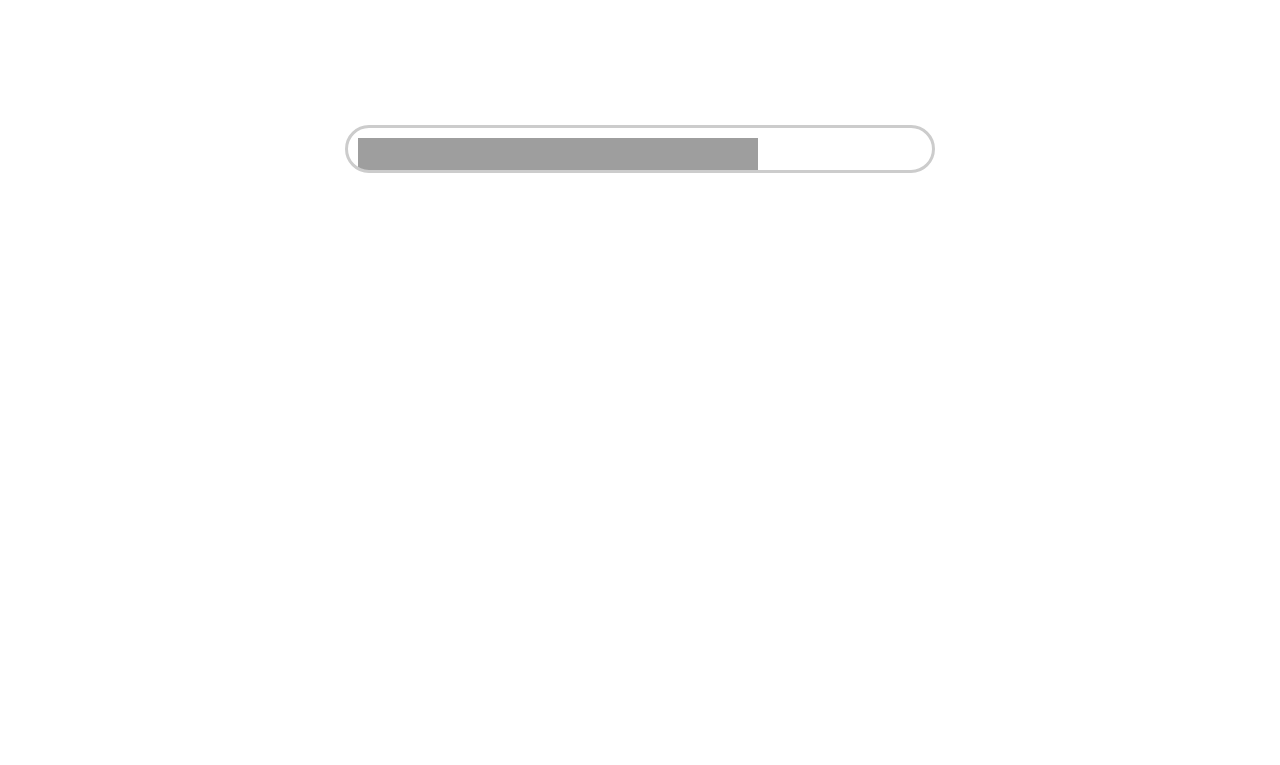
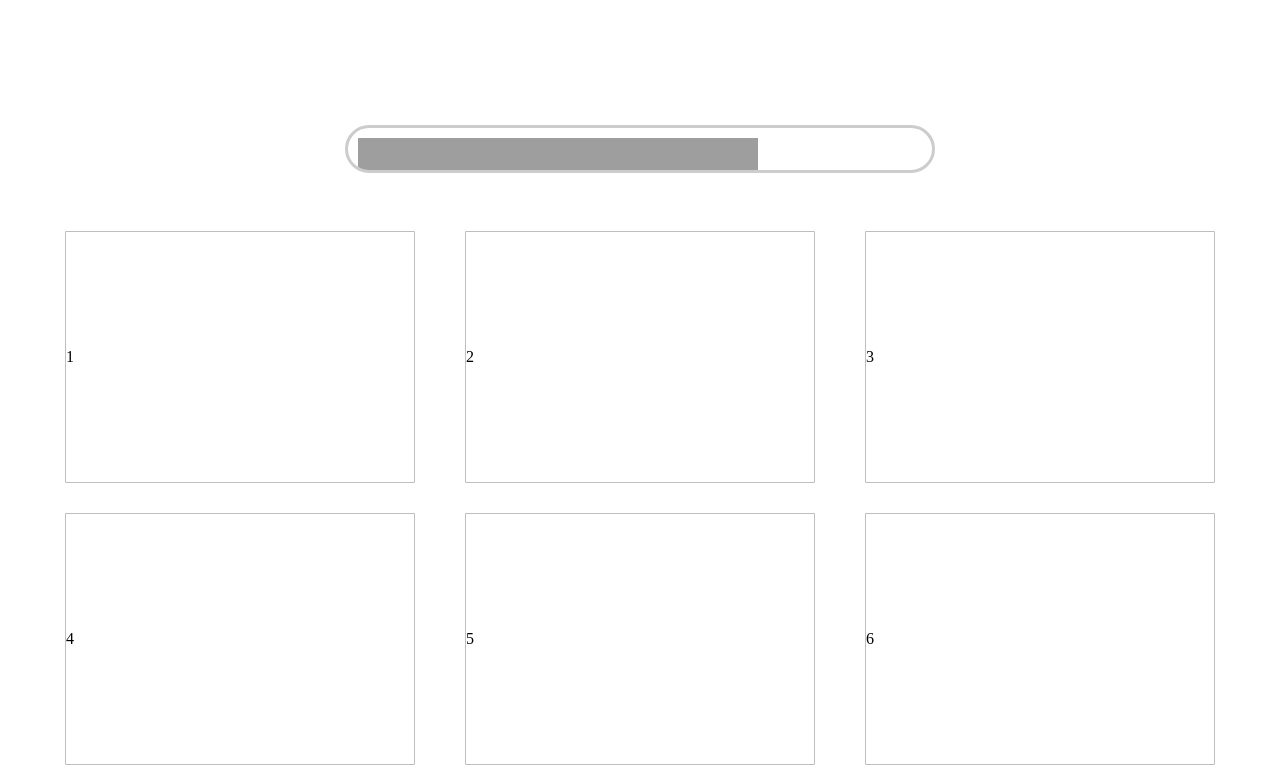
Before and after one commit to EugeneVaida/CSS_GRID_Responsive_Template, a plain HTML site: page main/index.html in a window 1280 px wide. Shown: the part 905-1670 px from the top of the page. Before the commit the page ends 1136 px from the top, so only its background shows below. Drawn offline with Linux system fonts and the light colour scheme; grey boxes are pictures that could not be loaded.

Commit message:
places grid

```diff
--- a/main/index.html
+++ b/main/index.html
@@ -31,6 +31,16 @@
                 <input type="text" name="search">
             </form>
     </div>
+    <div class="places">
+        <div class="place-grid">
+            <div class="place-card">1</div>
+            <div class="place-card">2</div>
+            <div class="place-card">3</div>
+            <div class="place-card">4</div>
+            <div class="place-card">5</div>
+            <div class="place-card">6</div>
+        </div>
+    </div>
 
 
 </body>
--- a/main/style.css
+++ b/main/style.css
@@ -19,6 +19,14 @@
     background-image: url(img/Photo.png);
     background-size: cover;
     height: 90vh;
+}
+
+.place-grid{
+    display: grid;
+    grid-template-columns: repeat(auto-fill, minmax(250px, 350px));
+    grid-column-gap: 50px;
+    grid-row-gap: 30px;
+    justify-content: center;
 }
 
 input[type=text] {
@@ -76,7 +84,17 @@ body {
     top: -70px;
 }
 
+.places{
+    position: relative;
+}
+
 .card{
+    border-radius: 1px;
+    background-color: white;
+    height: 250px;
+}
+
+.place-card{
     border-radius: 1px;
     background-color: white;
     height: 250px;
@@ -93,6 +111,11 @@ body {
 
 
 .grid div {
+    align-content: center;
+    border: 1px solid rgba(153, 153, 153, 0.637);
+}
+
+.place-grid div {
     align-content: center;
     border: 1px solid rgba(153, 153, 153, 0.637);
 }
```
